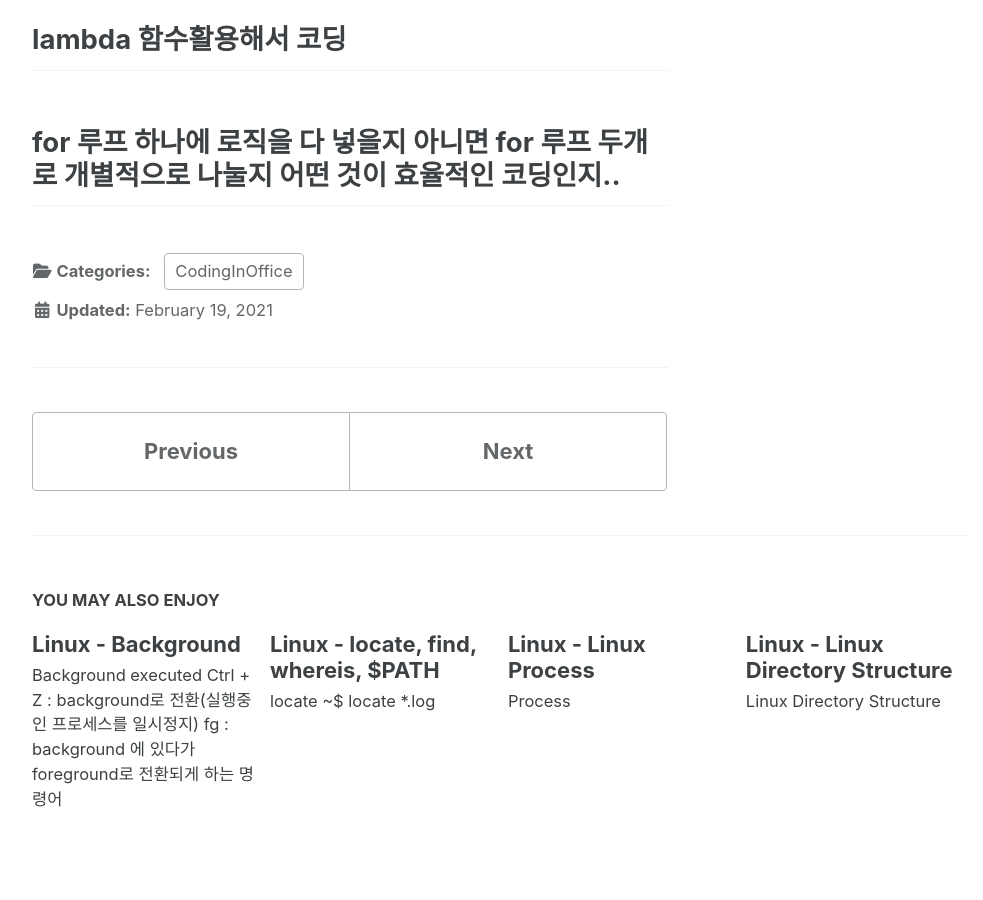
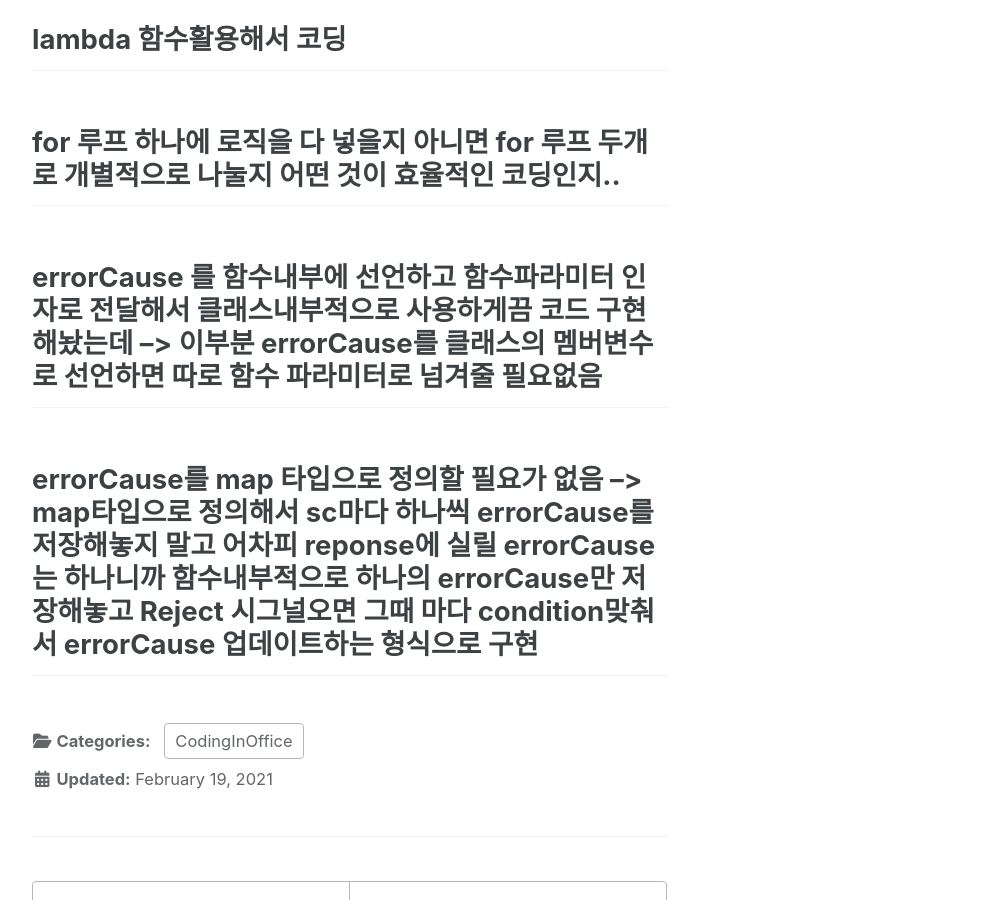
Before and after one commit to sujinsjlee/TIL, a Jekyll site: the page built from _posts/2021-02-19-CodingInOffice_15.md, in a window 1280 px wide and 900 px high, scrolled down 713 px. Shown: the whole window, without its empty margins (290-1273 px from the left). Built offline with Jekyll 4.4.1, drawn with Linux system fonts in a browser that asks for light colours; cached includes are drawn as plain includes; nearby versions of some CDN libraries.

Commit message:
[ETC] code review comment

```diff
--- a/_posts/2021-02-19-CodingInOffice_15.md
+++ b/_posts/2021-02-19-CodingInOffice_15.md
@@ -16,3 +16,9 @@ public: false
 ## 하나의 함수에서 if(!txScIdPair.empty()) 이조건 중복으로 체크하고 있는 부분 제거하는것..
 ## lambda 함수활용해서 코딩
 ## for 루프 하나에 로직을 다 넣을지 아니면 for 루프 두개로 개별적으로 나눌지 어떤 것이 효율적인 코딩인지..
+
+<!--03 rpcCell 코드리뷰 코멘트-->
+
+## errorCause 를 함수내부에 선언하고 함수파라미터 인자로 전달해서 클래스내부적으로 사용하게끔 코드 구현해놨는데 --> 이부분 errorCause를 클래스의 멤버변수로 선언하면 따로 함수 파라미터로 넘겨줄 필요없음
+
+## errorCause를 map 타입으로 정의할 필요가 없음 --> map타입으로 정의해서 sc마다 하나씩 errorCause를 저장해놓지 말고 어차피 reponse에 실릴 errorCause는 하나니까 함수내부적으로 하나의 errorCause만 저장해놓고 Reject 시그널오면 그때 마다 condition맞춰서 errorCause 업데이트하는 형식으로 구현
```
